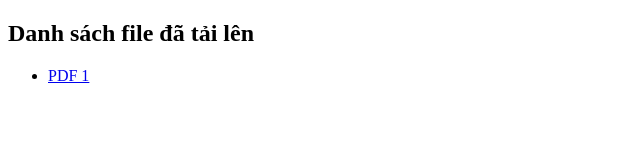
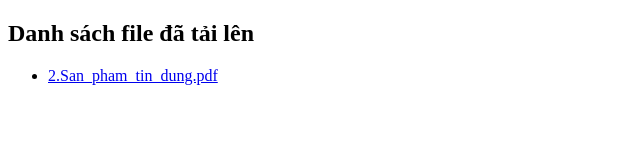
Before and after one commit to tienthanh1235/anhnddesign.github.io-, a plain HTML site: page index.html in a window 1280 px wide. Shown: the whole page, without its empty margins (0-640 px from the left). Drawn offline with Linux system fonts and the light colour scheme.

Commit message:
index.html

```diff
--- a/index.html
+++ b/index.html
@@ -8,7 +8,7 @@
 <body>
     <h2>Danh sách file đã tải lên</h2>
     <ul>
-        <li><a href="2.San_pham_tin_dung.pdf">PDF 1</a></li>
+        <li><a href="2.San_pham_tin_dung.pdf">2.San_pham_tin_dung.pdf</a></li>
     </ul>
 </body>
 </html>
```
